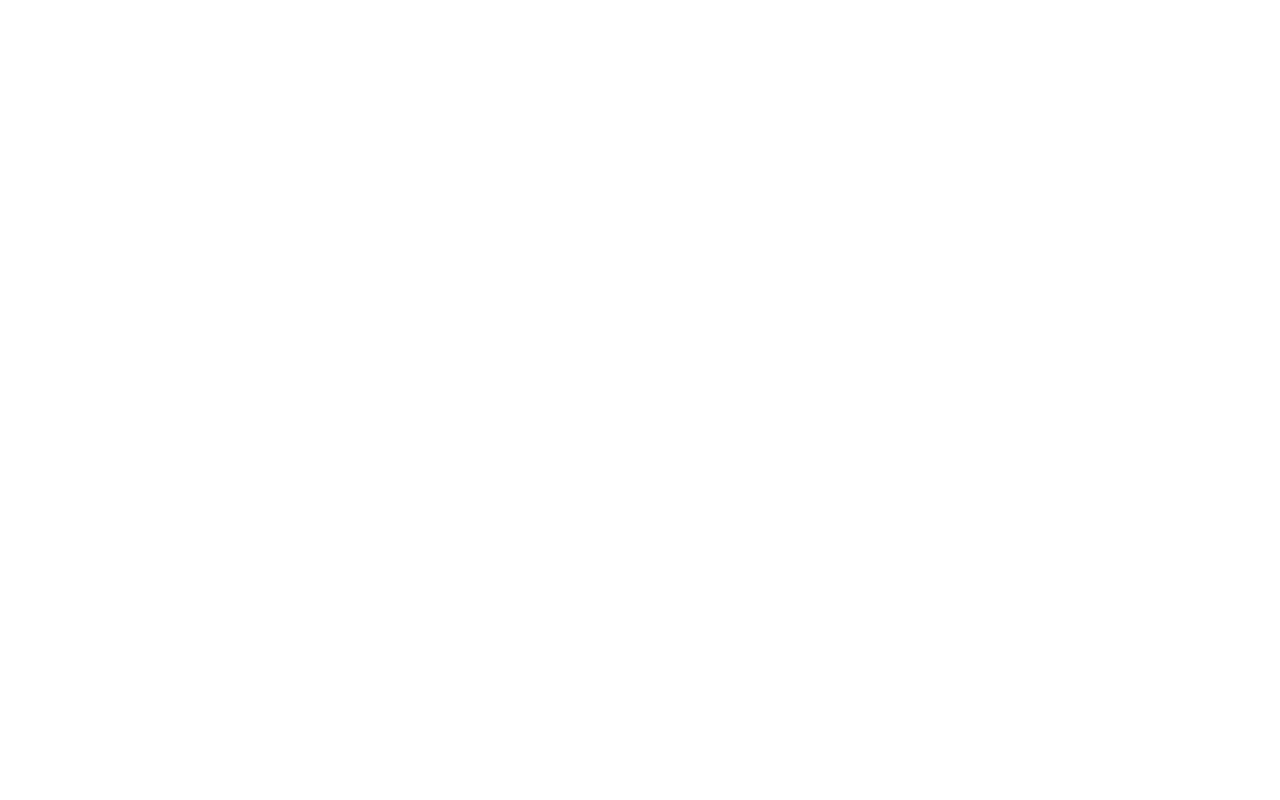
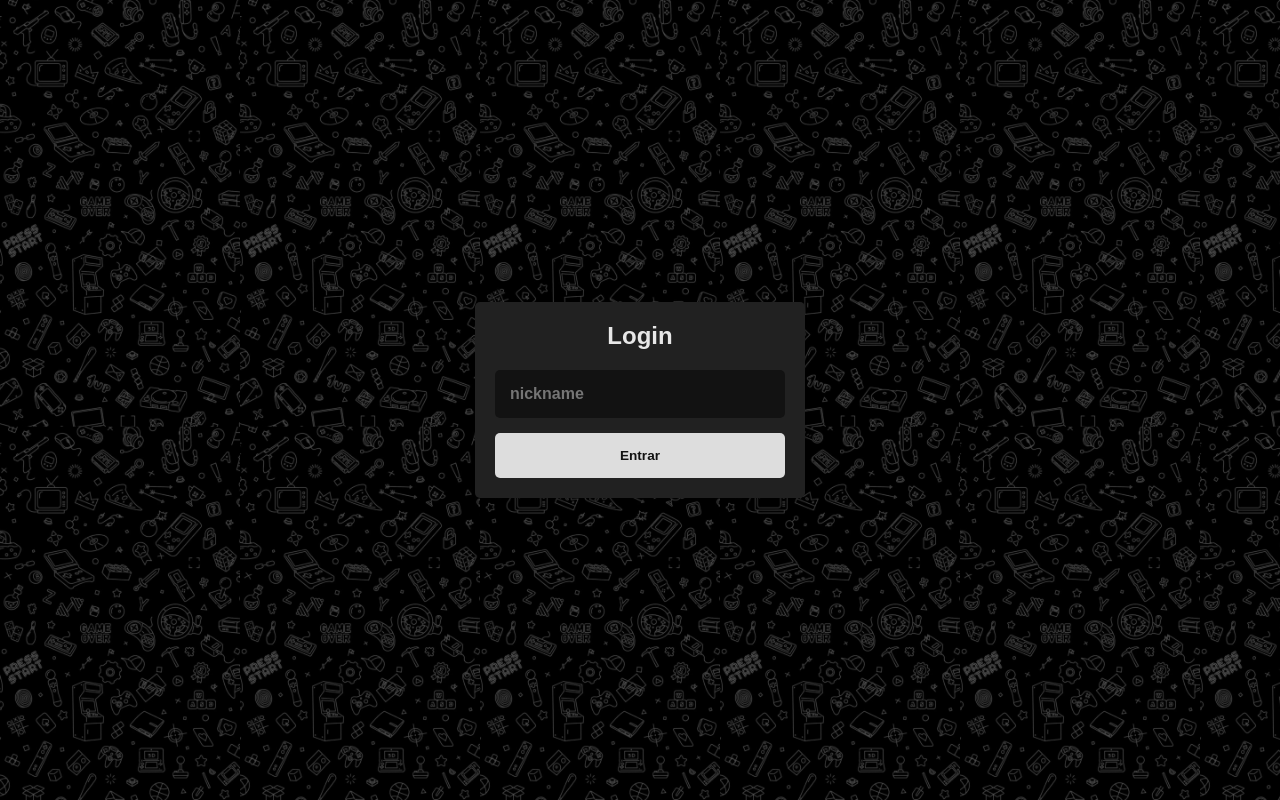
Before and after one commit to watashisham/chatonline, a plain HTML site: page Fontend/index.html in a window 1280 px wide. Drawn offline with Linux system fonts and the light colour scheme; a web font is replaced by a local one.

Commit message:
tela de login

```diff
--- a/Backend/src/server.js
+++ b/Backend/src/server.js
@@ -17,5 +17,5 @@ wss.on("connection", (ws) => {
         wss.clients.forEach((clients) => clients.send(data.toString()))
     })
 
-    console.log("Client conected.")
+    console.log("Client connected.")
 })
--- /dev/null
+++ b/Fontend/css/style.css
@@ -0,0 +1,81 @@
+@import url('https://fonts.googleapis.com/css2?family=IM+Fell+English:ital@0;1&family=Quicksand:wght@300..700&family=Smooch+Sans:wght@100..900&display=swap');
+
+/*RESETANDO TODAS AS CONFIGURAÇÕES*/
+* {
+    margin: 0;
+    padding: 0;
+    box-sizing: border-box;
+    font-family: "Smooch Sans", sans-serif;
+}
+
+:root {
+    font-size: 16px;
+}
+
+/**/
+body {
+    background: url("../images/background.jpg");
+    background-size: 15rem;
+    color: #f2f2f2f2;
+}
+
+.container {
+    width: 100%;
+    height: 100dvh;
+    display: flex;
+    align-items: center;
+    justify-content: center;
+
+}
+
+.login {
+    width:100% ;
+    max-width: 330px;
+    background-color: #212121;
+    border-radius: 5px;
+    padding: 20px;
+}
+
+/*Apenas H2 filho do login*/
+.login >h2 {
+    text-align: center;
+    font-weight: 600;
+    font-size: 1.5rem;
+    margin-bottom: 20px;
+}
+
+.login__form {
+    display: flex;
+    flex-direction: column;
+    gap: 15px;
+}
+
+.login__input {
+    border: none;
+    padding: 15px;
+    font-size: 1rem;
+    font-weight: 600;
+    background-color: #121212;
+    color: #f2f2f2f2;
+    outline: none;
+    border-radius: 5px;
+}
+
+.login__input:focus {
+    outline: 2px solid #f2f2f2;
+}
+
+.login__button {
+    border: none;
+    padding: 15px;
+    border-radius: 5px;
+    font-size: 0.85rem;
+    font-weight: 700;
+    background-color: #ddd;
+    cursor: pointer;
+    color: #121212;
+}
+
+.login__button:hover{
+    background-color: white;
+}
--- a/Fontend/index.html
+++ b/Fontend/index.html
@@ -1,16 +1,32 @@
 <!DOCTYPE html>
 <html lang="pt-br">
+
 <head>
     <meta charset="UTF-8">
     <meta name="viemport" content="width=device-width, initial-scale=1.0">
-    <link rel="stylesheet" href=".css/style.css">
+    <link rel="stylesheet" href="./css/style.css">
 
     <title>ChatOnline</title>
 </head>
+
 <body>
 
 
+    <section class="container">
+
+        <section class="login">
+            <h2>Login</h2>
+            <form class="login__form">
+                <input type="text" class="login__input" placeholder="nickname" required>
+                <button type="submit" class="login__button">Entrar</button>
+            </form>
+        </section>
+
+    </section>
+
+
     <script src="./js/script.js"></script>
+
 </body>
 
 </html>
```
Also changed, not shown: Fontend/.css/style.css (deleted), Fontend/images/background.jpg (added).
